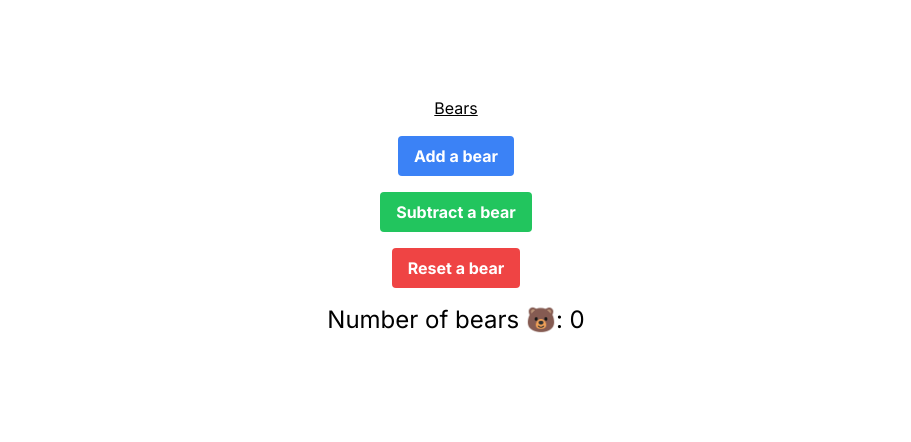
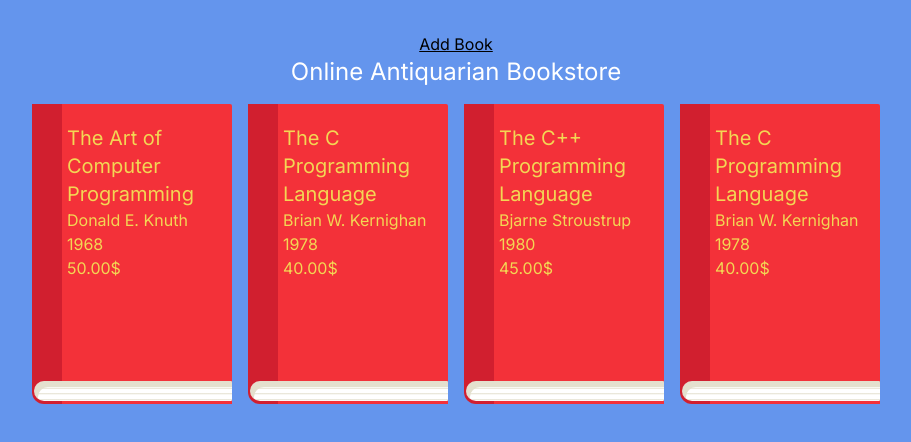
Before and after one commit to ajarek/next-14-ep-47-books-zustand, a Next.js app: page / in a window 1280 px wide. Shown: the top 442 px of the page, without its empty margins (184-1095 px from the left). Built offline with nearby package versions, Linux system fonts and the light colour scheme.

Commit message:
added new zustand

```diff
--- /dev/null
+++ b/app/addBook/page.tsx
@@ -0,0 +1,59 @@
+'use client'
+import Link from 'next/link'
+import { newBookStore } from '@/store/bookStore'
+
+const AddBook = () => {
+  const { addBook, books } = newBookStore()
+  return (
+    <div className='flex min-h-screen flex-col items-center justify-start gap-4 p-24'>
+      <Link
+        href='/'
+        className='underline'
+      >
+        Home
+      </Link>
+
+      <div>{books.length}</div>
+      <form
+        onSubmit={(e) => {
+          e.preventDefault()
+          const formData = new FormData(e.target as HTMLFormElement)
+          const id = Date.now()
+          const name = formData.get('name') as string
+          const author = formData.get('author') as string
+          const year = Number(formData.get('year'))
+          const price = Number(formData.get('price'))
+          addBook({ id, name, author, year, price })
+        }}
+        className='flex flex-col gap-4'
+      >
+        <input
+          type='text'
+          name='name'
+          placeholder='Name'
+        />
+        <input
+          type='text'
+          name='author'
+          placeholder='Author'
+        />
+        <input
+          type='number'
+          name='year'
+          placeholder='Year'
+        />
+        <input
+          type='number'
+          name='price'
+          placeholder='Price'
+        />
+        <input
+          type='submit'
+          value='Added Book'
+        />
+      </form>
+    </div>
+  )
+}
+
+export default AddBook
--- a/app/bears/page.tsx
+++ /dev/null
@@ -1,20 +0,0 @@
-'use client'
-import { useBearStore } from '@/store/bookStore'
-import Link from 'next/link'
-
-const Bears = () => {
-  const { bears } = useBearStore()
-  return (
-    <div className='flex min-h-screen flex-col items-center justify-start gap-4 p-24'>
-      <Link
-        className='underline'
-        href='/'
-      >
-        Home
-      </Link>
-      <div className='text-2xl'>Bears {bears} 🐻</div>
-    </div>
-  )
-}
-
-export default Bears
--- a/app/globals.css
+++ b/app/globals.css
@@ -1,3 +1,38 @@
 @tailwind base;
 @tailwind components;
 @tailwind utilities;
+
+*:before, *:after {
+  content: "";
+  position: absolute;
+}
+body{
+  background-color: cornflowerblue;
+}
+.book{
+  width:200px;
+  height:300px;
+  position: relative;
+  background: #F33139;
+  border-radius: 0px 2px 0px 12px;
+  background-image: linear-gradient(to right,#D11F2F 30px, #ba0716 30px, transparent 30px);
+  display: flex;
+  flex-direction: column;
+  align-items: start;
+  justify-content:start;
+  padding-left: 35px;
+  padding-top: 20px;
+  color: #f3d654;
+}
+
+
+.book:after{
+  height: 20px;
+  width: 198px;
+  bottom: 3px;
+  right:0px;
+  background: white;
+  border-radius: 32px 4px 4px 32px;
+  box-shadow: inset 4px 6px 0px 0px #E4E0CE;
+  background-image: linear-gradient(to bottom, transparent 6px, #E4E0CE 8px, transparent 8px, transparent 12px, #E4E0CE 12px, transparent 14px, transparent 18px,#E4E0CE 18px, transparent 20px, transparent 24px, #E4E0CE 24px, transparent 26px, transparent 30px, #E4E0CE 30px, transparent 32px, transparent 36px, #E4E0CE 36px, transparent 38px, transparent 42px, #E4E0CE 42px, transparent 44px, transparent 48px, #E4E0CE 48px, transparent 50px);
+}
--- a/app/page.tsx
+++ b/app/page.tsx
@@ -1,38 +1,47 @@
 'use client'
 import Link from 'next/link'
-import { useBearStore } from '../store/bookStore'
+import { newBookStore } from '@/store/bookStore'
+import stateBooks from '@/data/books.json'
+export default function Home() {
 
-export default function Home() {
-  const { increasePopulation, decreasePopulation, removeAllBears, bears } =
-    useBearStore()
+  const { addBook, books, removeBook } = newBookStore()
   return (
-    <main className='flex min-h-screen flex-col items-center justify-start gap-4 p-24'>
-      <Link
-        className='underline'
-        href='/bears'
-      >
-        Bears
-      </Link>
-      {/* <h1>Online antiquarian bookstore</h1> */}
-      <button
-        className='bg-blue-500 hover:bg-blue-700 text-white font-bold py-2 px-4 rounded'
-        onClick={() => increasePopulation()}
-      >
-        Add a bear
-      </button>
-      <button
-        className='bg-green-500 hover:bg-green-700 text-white font-bold py-2 px-4 rounded'
-        onClick={() => decreasePopulation()}
-      >
-        Subtract a bear
-      </button>
-      <button
-        className='bg-red-500 hover:bg-red-700 text-white font-bold py-2 px-4 rounded'
-        onClick={() => removeAllBears()}
-      >
-        Reset a bear
-      </button>
-      <p className='text-2xl'>Number of bears 🐻: {bears}</p>
+    <main className='flex min-h-screen flex-col items-center justify-start  px-24 py-8'>
+      <nav className='flex items-center gap-8'>
+
+        <Link
+          className='underline'
+          href='/addBook'
+        >
+          Add Book
+        </Link>
+      </nav>
+      <h1 className='text-2xl text-white'>Online Antiquarian Bookstore</h1>
+      <div className='flex p-4 gap-4'>
+        {
+         stateBooks.map((book) => (
+            <div className='book' key={book.id}>
+              <div className='text-xl'> {book.name}</div>
+              <div>{book.author}</div>
+              <div>{book.year}</div>
+              <div>{(book.price).toFixed(2)}$</div>
+
+            </div>
+          ))}
+      </div>
+
+      <div className='flex p-4 gap-4'>
+        {books.length > 0 &&
+          books.map((book) => (
+            <div className='book' key={book.id}>
+              <div className='text-xl'> {book.name}</div>
+              <div>{book.author}</div>
+              <div>{book.year}</div>
+              <div>{(book.price).toFixed(2)}$</div>
+                   <button onClick={() => removeBook(book.id)}>Delete</button>
+            </div>
+          ))}
+      </div>
     </main>
   )
 }
--- /dev/null
+++ b/data/books.json
@@ -0,0 +1,30 @@
+[
+  {
+    "id": 1,
+    "name": "The Art of Computer Programming",
+    "author": "Donald E. Knuth",
+    "year": 1968,
+    "price": 50
+  },
+  {
+    "id": 2,
+    "name": "The C Programming Language",
+    "author": "Brian W. Kernighan ",
+    "year": 1978,
+    "price": 40
+  },
+  {
+    "id": 3,
+    "name": "The C++ Programming Language",
+    "author": "Bjarne Stroustrup",
+    "year": 1980,
+    "price": 45
+  },
+  {
+    "id": 4,
+    "name": "The C Programming Language",
+    "author": "Brian W. Kernighan ",
+    "year": 1978,
+    "price": 40
+  }
+]
--- a/store/bookStore.tsx
+++ b/store/bookStore.tsx
@@ -1,13 +1,31 @@
 import { create } from 'zustand'
-interface BearState {
-  bears: number
-  increasePopulation: () => void
-  decreasePopulation: () => void
-  removeAllBears: () => void
+import { persist, createJSONStorage } from 'zustand/middleware'
+
+type Book = {
+  id: number
+  name: string
+  author: string
+  year: number
+  price: number
 }
-export const useBearStore = create<BearState>((set) => ({
-  bears: 0,
-  increasePopulation: () => set((state) => ({ bears: state.bears + 1 })),
-  decreasePopulation: () => set((state) => ({ bears: state.bears - 1 })),
-  removeAllBears: () => set({ bears: 0 }),
-}))
+
+type BookState = {
+  books: Book[]
+  addBook: (book: Book) => void
+  removeBook: (id: number) => void
+}
+
+export const newBookStore = create<BookState>()(
+  persist(
+    (set) => ({
+      books: [],
+      addBook: (book: Book) =>
+        set((state) => ({ books: [book, ...state.books] })),
+      removeBook: (id) =>
+        set((state) => ({
+          books: state.books.filter((book) => book.id != id),
+        })),
+    }),
+    { name: 'bookStore', storage: createJSONStorage(() => localStorage) }
+  )
+)
```
